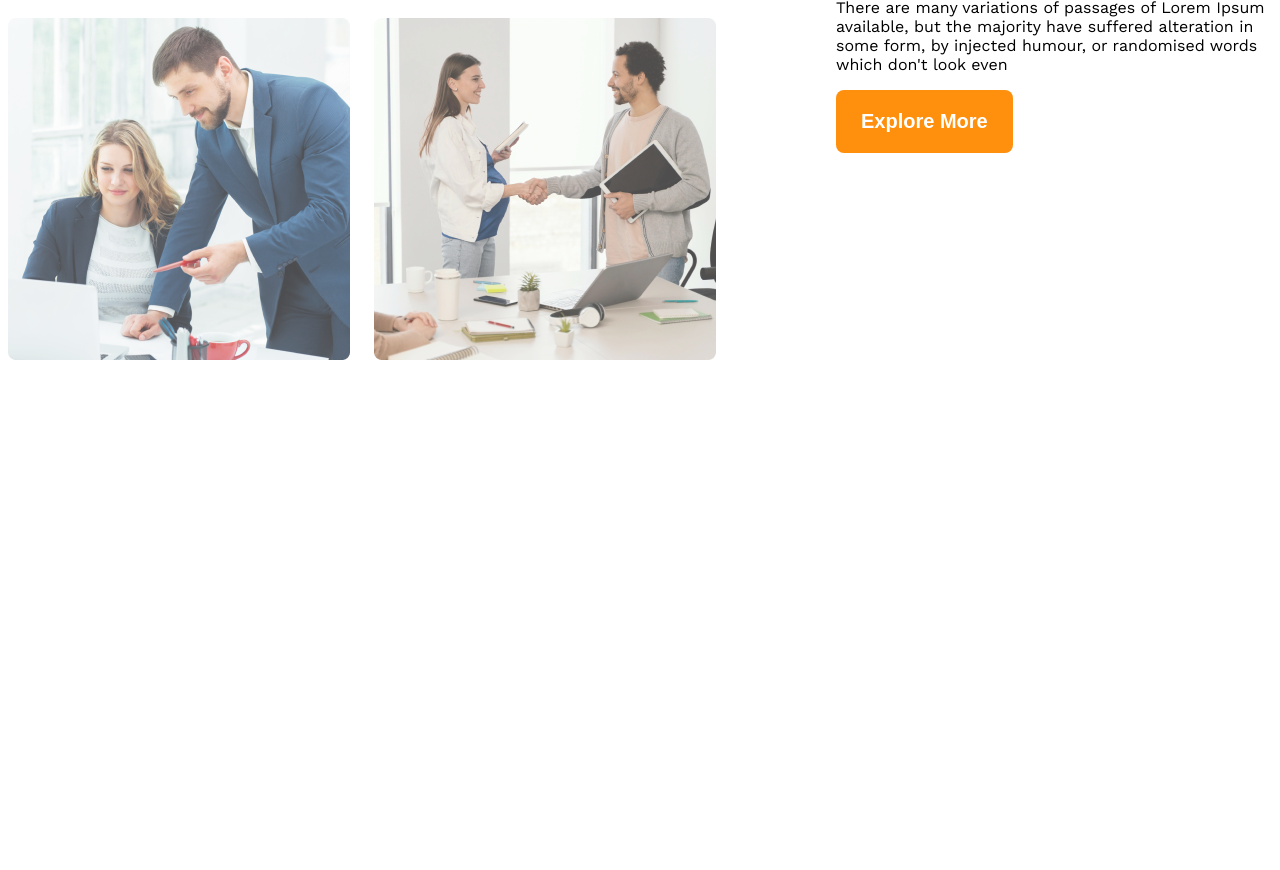
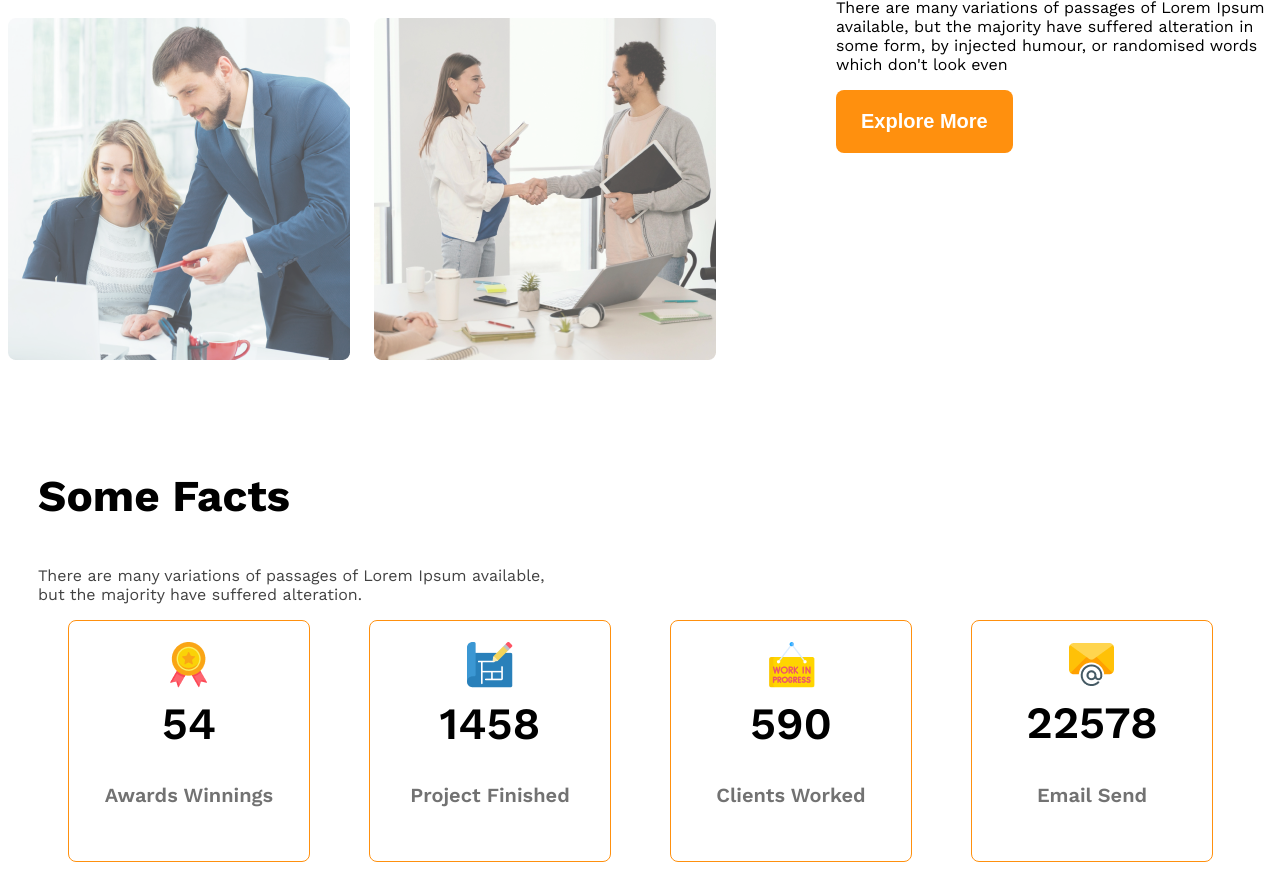
Before and after one commit to Rajibbepary/g3-architect-website, a plain HTML site: page index.html in a window 1280 px wide. Shown: the part 1567-2437 px from the top of the page. Before the commit the page ends 1935 px from the top, so only its background shows below. Drawn offline with nearby package versions, Linux system fonts and the light colour scheme.

Commit message:
fact section add

```diff
--- a/index.html
+++ b/index.html
@@ -48,6 +48,54 @@
                 <button class="btn-primary">Explore More</button>
             </div>
         </section>
+
+        <!-- features will enjoy -->
+
+        <section>
+
+
+        </section>
+        <!-- some facts -->
+
+
+        <section class="some-facts">
+
+            <h3 class="section-titel">Some Facts</h3>
+            <p style="color:#424242 ">There are many variations of passages of Lorem Ipsum available,<br> but the majority have suffered alteration.</p>
+                <div class="facts-container">
+                     <!-- .fact*4>img.fact-icon+h4.fact-number+h5.fact-name -->
+                     <div class="fact display-flex">
+                       <div>
+                        <img src="images/icons/ribon.png" alt="" class="fact-icon">
+                        <h4 class="fact-number">54</h4>
+                        <h5 class="fact-name">Awards Winnings</h5>
+                       </div>
+
+                     </div>
+                     <div class="fact display-flex">
+
+                        <div>
+                            <img src="images/icons/projects.png" alt=""     class="fact-icon">
+                        <h4 class="fact-number">1458</h4>
+                        <h5 class="fact-name">Project Finished</h5>
+                        </div>
+                     </div>
+                     <div class="fact display-flex">
+                      <div>
+                        <img src="images/icons/customers.png" alt="" class="fact-icon">
+                        <h4 class="fact-number">590</h4>
+                        <h5 class="fact-name">Clients Worked</h5>
+                      </div>
+                     </div>
+                     <div class="fact display-flex">
+                       <div>
+                        <img src="images/icons/email.png" alt="" class="fact-icon">
+                        <h4 class="fact-number">22578</h4>
+                        <h5 class="fact-name">Email Send</h5>
+                       </div>
+                     </div>
+                </div>
+        </section>
     </main>
     <footer>
 
--- a/style.css
+++ b/style.css
@@ -148,10 +148,67 @@ main > section{
     font-size: 2.7rem;
 }
 
+.section-titel{
+    color: black;
+    font-weight: 700;
+    font-size: 44px;
+}
+
+/* some facts related style */
+
+.some-facts{
+    margin-left: 30px;
+}
+.facts-container{
+    display: grid;
+    grid-template-columns: repeat(4, 1fr);
+    margin-left: 30px;
+}
+
+.fact{
+    border: 1px solid #FF900E;
+    width: 240px;
+    height: 240px;
+    border-radius: 8px;
+    align-items: center;
+    justify-content: center;
+    text-align: center;
+}
+
+.fact-number{
+    font-size: 2.8rem;
+    font-weight: 600;
+    margin-top: 5px;
+    margin-bottom: 10px;
+}
+.fact-name{
+    font-size: 1.25rem;
+    font-weight: 600;
+    color: #727272;
+}
+
 /* responsive media qurey */
 
 @media screen and (max-width: 576px){
-    .navbar, .nav-links{
+    .navbar, .nav-links,.teams{
         flex-direction: column;
     }
+
+    .team-img-container{
+        grid-template-columns: repeat(1, 1fr);
+    }
+.our-features{
+    margin-left: 20px;
 }
+}
+
+/* medium size devies */
+
+@media screen and (min-width:576px) and (max-width:992px){
+    .teams{
+        flex-direction: column;
+    }
+    .our-features{
+        margin-left: 50px auto;
+    }
+}
```
